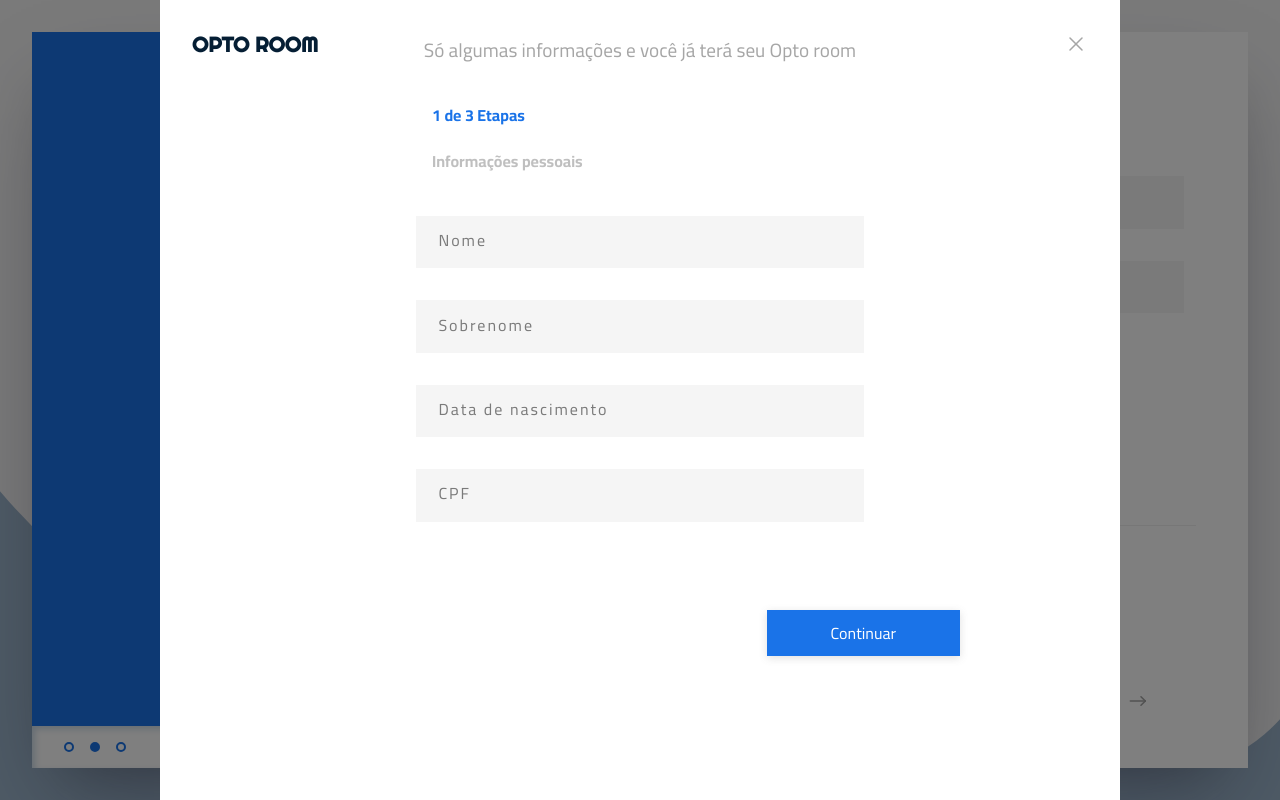
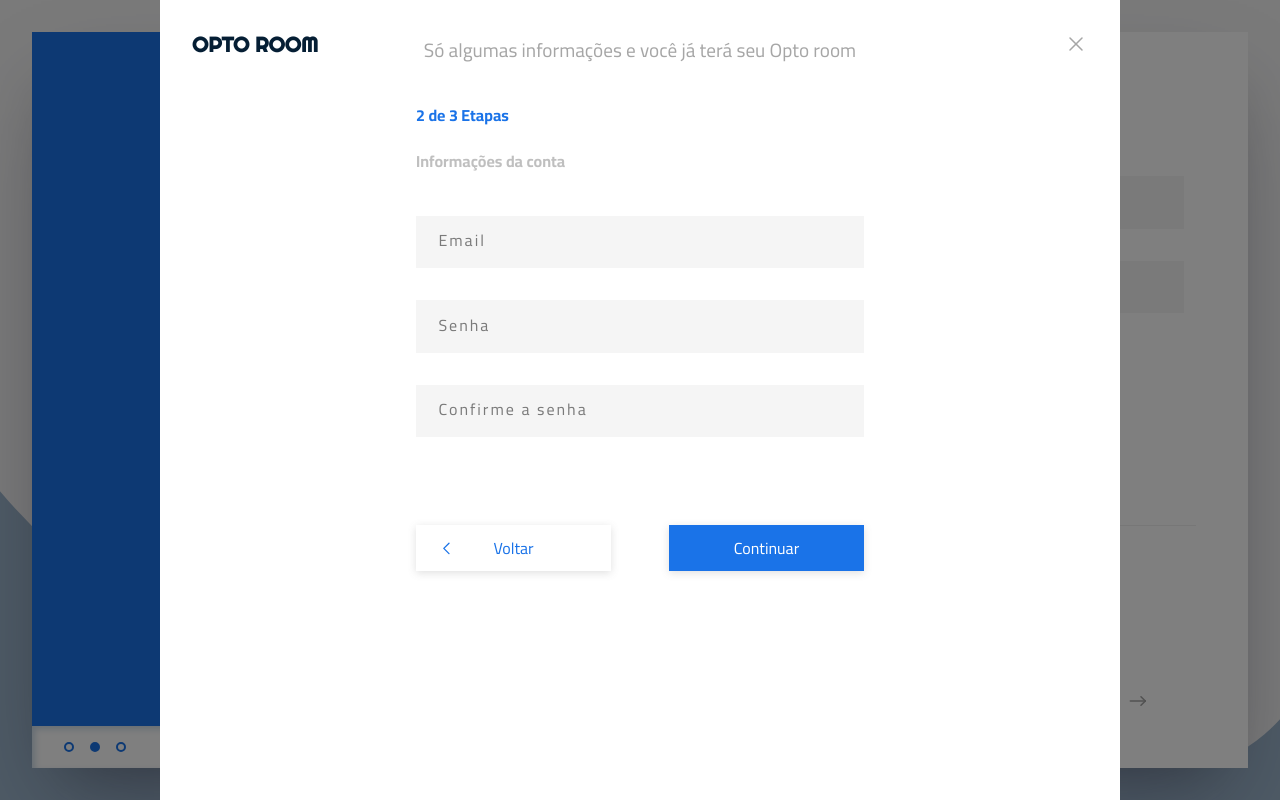
Before and after one commit to FellipeLorram/opto-room, a React (Create React App) app: page /Login in a window 1280 px wide. Both pictures are taken after a click on the element "CRIE SUA CONTA EM MENOS DE 5 MINUTOS.". Built offline with nearby package versions, Linux system fonts and the light colour scheme.

Commit message:
Animating forms, adding chevron svg

```diff
--- a/src/Assets/svgs/Analitycs.tsx
+++ b/src/Assets/svgs/Analitycs.tsx
@@ -21,3 +21,7 @@
 };
 
 export { Analitycs };
+<svg xmlns="http://www.w3.org/2000/svg" width="1.3rem" height="1.3rem" viewBox="0 0 24 24" stroke-width="1.5" stroke="#1a73e8" fill="none" stroke-linecap="round" stroke-linejoin="round">
+<path stroke="none" d="M0 0h24v24H0z" fill="none" />
+<polyline points="15 6 9 12 15 18" />
+</svg>
--- /dev/null
+++ b/src/Assets/svgs/ChevronLeft.tsx
@@ -0,0 +1,16 @@
+import React from 'react';
+
+interface Props {
+  className?: string;
+}
+
+const ChevronLeft: React.FC<Props> = ({ className }) => {
+  return (
+    <svg xmlns="http://www.w3.org/2000/svg" className={className} width="1.3rem" height="1.3rem" viewBox="0 0 24 24" strokeWidth="1.5" stroke="#1a73e8" fill="none" strokeLinecap="round" strokeLinejoin="round">
+      <path stroke="none" d="M0 0h24v24H0z" fill="none" />
+      <polyline points="15 6 9 12 15 18" />
+    </svg>
+  );
+};
+
+export { ChevronLeft };
--- a/src/Components/Button/Index.tsx
+++ b/src/Components/Button/Index.tsx
@@ -5,10 +5,11 @@
   children: React.ReactNode;
   onClick?: { (): void };
   className?: string;
+  inverse?: boolean;
 }
 
-const Button: React.FC<Props> = ({ children, onClick, className }) => {
-  return <StyledButton className={className} onClick={onClick}>{children}</StyledButton>;
+const Button: React.FC<Props> = ({ children, onClick, className, inverse }) => {
+  return <StyledButton inverse={inverse} className={className} onClick={onClick}>{children}</StyledButton>;
 };
 
 export { Button };
--- a/src/Components/Button/styled.ts
+++ b/src/Components/Button/styled.ts
@@ -1,23 +1,28 @@
 import styled from 'styled-components';
 
-export const StyledButton = styled.button`
+interface Props {
+  inverse?: boolean;
+}
+
+export const StyledButton = styled.button<Props>`
   display: flex;
   align-items: center;
   justify-content: center;
 
-  color: #fff;
+  width: 195px;
+
+  color: ${({ theme, inverse }) => inverse ? theme.colors.secondary : '#fff'};
   cursor: pointer;
   padding: 0.5rem 4rem;
   outline: none;
   border: none;
-  /* border-radius: 8px; */
   font-size:1rem;
   transition: all 0.2s ease-in-out;
   font-weight: 500;
   box-shadow: rgba(99, 99, 99, 0.2) 0px 2px 8px 0px;
   :hover{
-    background: #1967d2;
+    background: ${({ inverse }) => !inverse ? '#1967d2' : '#f2f2f220'};
   }
 
-  background: ${({ theme }) => theme.colors.secondary}
+  background: ${({ theme, inverse }) => !inverse ? theme.colors.secondary : '#fff'};
 `;
--- a/src/Widgets/Signup/Context/Index.tsx
+++ b/src/Widgets/Signup/Context/Index.tsx
@@ -22,8 +22,8 @@
 export const FormProgressContext = createContext({} as IFormProgressContext)
 
 const SignupModalWrapper: React.FC<SignupModalProps> = ({ onScreen, setOnScreen }) => {
-  const [formFirstStep, setFormFirstStep] = useState(true);
-  const [formSecondStep, setFormSecondStep] = useState(false);
+  const [formFirstStep, setFormFirstStep] = useState(false);
+  const [formSecondStep, setFormSecondStep] = useState(true);
   const [formThirdStep, setFormThirdStep] = useState(false);
 
   const formSteps = {
--- a/src/Widgets/Signup/Forms/AccountInfoForm.tsx
+++ b/src/Widgets/Signup/Forms/AccountInfoForm.tsx
@@ -1,7 +1,9 @@
 import React, { useContext, useState } from 'react';
+import { ChevronLeft } from '../../../Assets/svgs/ChevronLeft';
 import { Button } from '../../../Components/Button/Index';
 import { Input } from '../../../Components/Input/Index';
 import { UserContextData } from '../Context/UserContext';
+import { Variants } from './FormAnimationVariants';
 import { FormContainer } from './styled';
 
 const AccountInfoForm: React.FC = () => {
@@ -14,7 +16,9 @@
     setPassword,
   } = useContext(UserContextData);
 
-  return <FormContainer>
+  return <FormContainer
+    variants={Variants}
+  >
     <div className="row">
       <Input value={email} setValue={setEmail} type="email" label="Email" />
     </div>
@@ -25,7 +29,11 @@
       <Input value={confirmPassword} setValue={setConfirmPassword} type="text" label="Confirme a senha" />
     </div>
 
-    <div className="button-container">
+    <div className="button-row">
+      <Button inverse className="back-button">
+        <ChevronLeft />
+        Voltar
+      </Button>
       <Button>
         Continuar
       </Button>
--- /dev/null
+++ b/src/Widgets/Signup/Forms/FormAnimationVariants.ts
@@ -0,0 +1,12 @@
+const Variants = {
+  initial: { opacity: 0 },
+  animate: {
+    opacity: 1,
+    transition: {
+      duration: 0.5,
+    }
+  },
+  exit: { opacity: 0 },
+}
+
+export { Variants };
--- a/src/Widgets/Signup/Forms/PersonalInfosForm.tsx
+++ b/src/Widgets/Signup/Forms/PersonalInfosForm.tsx
@@ -1,7 +1,9 @@
 import React, { useContext, useState } from 'react';
 import { Button } from '../../../Components/Button/Index';
 import { Input } from '../../../Components/Input/Index';
+import { FormProgressContext } from '../Context/Index';
 import { UserContextData } from '../Context/UserContext';
+import { Variants } from './FormAnimationVariants';
 import { FormContainer } from './styled';
 import { PersonalInfoFormValidate } from './Validations';
 
@@ -9,6 +11,8 @@
   const [errors, setErrors] = useState({
     nameError: false, birthDayError: false, cpfError: false,
   });
+
+  const { setFormFirstStep, setFormSecondStep} = useContext(FormProgressContext);
 
   const {
     name,
@@ -22,15 +26,19 @@
   } = useContext(UserContextData);
 
   const handleContinueClick = () => {
-    PersonalInfoFormValidate(
+    if (!PersonalInfoFormValidate(
       name,
       birthday,
       cpf,
       setErrors,
-    );
+    )) return;
+    setFormFirstStep(false);
+    setFormSecondStep(true);
   };
 
-  return <FormContainer>
+  return <FormContainer
+    variants={Variants}
+  >
     <div className="row">
       <Input
         value={name}
@@ -71,7 +79,7 @@
         format="###.###.###-##"
       />
     </div>
-    <div className="button-container">
+    <div className="button-row">
       <Button onClick={handleContinueClick}>
         Continuar
       </Button>
--- a/src/Widgets/Signup/Forms/Validations.ts
+++ b/src/Widgets/Signup/Forms/Validations.ts
@@ -5,7 +5,7 @@
   birthday: string,
   cpf: string,
   setErrors: (errorsObject: SetStateAction<{ nameError: boolean; birthDayError: boolean; cpfError: boolean; }>) => void
-): void {
+): Boolean {
   const errors = {
     nameError: false,
     birthDayError: false,
@@ -17,6 +17,7 @@
   if (!cpf) errors.cpfError = true;
 
   setErrors(errors);
+  return Object.values(errors).every(key => !key);
 };
 
 export {
--- a/src/Widgets/Signup/Forms/styled.tsx
+++ b/src/Widgets/Signup/Forms/styled.tsx
@@ -8,22 +8,25 @@
   justify-content: center;
   flex-direction: column;
   gap: 1rem;
-  .row{
+  .row, .button-row{
     width: 70%;
     display: flex;
     align-items: center;
-    justify-content: center;
+    justify-content: space-between;
     flex-direction: row;
     padding: .5rem 0;
   }
 
-  .button-container {
-    width: 70%;
+  .button-row {
     padding: 10% 0 0;
-    width: 100%;
-    display: flex;
-    align-items: center;
-    justify-content: flex-end;
+
+    .back-button{
+      position: relative;
+      svg {
+        position: absolute;
+        left: 10%;
+      }
+    }
   }
 `;
 
@@ -41,7 +44,6 @@
   text-align: left;
   flex-direction: column;
   gap: 1rem;
-  padding: 0 1rem;
   .step-progress{
     color: ${({ theme }) => theme.colors.secondary};
     font-size: 1rem;
```
